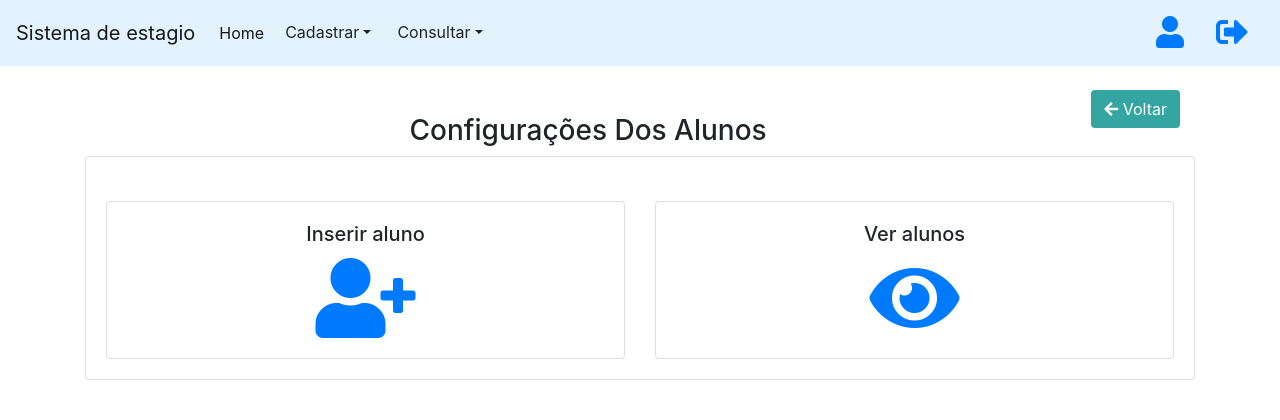
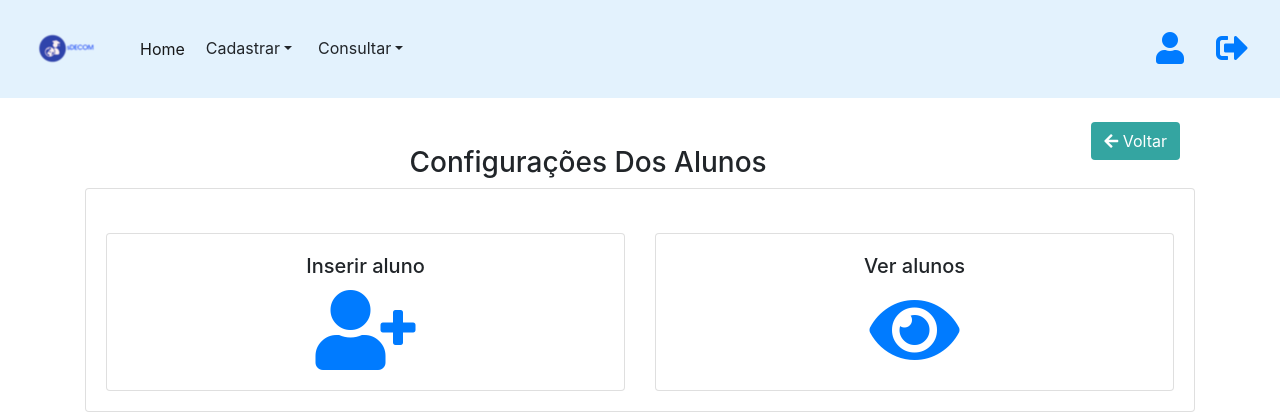
Before and after one commit to Darlan-Souza/estagio_es, a Node server app: page /aluno/ in a window 1280 px wide. Shown: the top 420 px of the page. Run offline with Node 20, Linux system fonts and the light colour scheme; some libraries are stand-ins or nearby versions.

Commit message:
Add logo

```diff
--- a/app.js
+++ b/app.js
@@ -9,7 +9,6 @@
     const session = require('express-session')
     const flash = require('connect-flash')
     //carregando rotas
-    const usuarios = require("./routes/usuario")
     const aluno = require("./routes/aluno")
     const orientador = require("./routes/orientador")
     const professor = require("./routes/professor")
@@ -66,7 +65,6 @@
 
     //defino a rota
     app.use('/admin', admin)
-    app.use('/usuarios', usuarios)
     app.use('/aluno', aluno)
     app.use('/orientador', orientador)
     app.use('/professor', professor)
--- a/views/partials/_navbar.handlebars
+++ b/views/partials/_navbar.handlebars
@@ -6,7 +6,7 @@
 </style>
 
 <nav class="navbar navbar-expand-lg navbar-light" style="background-color: #e3f2fd;">
-    <a class="navbar-brand" href="/professor/index">Sistema de estagio</a>
+    <a class="navbar-brand" href="/professor/index"><img src="/img/Logo.png"></a>
     <button class="navbar-toggler" type="button" data-toggle="collapse" data-target="#navbarSupportedContent"
         aria-controls="navbarSupportedContent" aria-expanded="false" aria-label="Toggle navigation">
         <span class="navbar-toggler-icon"></span>
```
Also changed, not shown: public/img/Logo.png (added), public/img/tcc.png (deleted).
